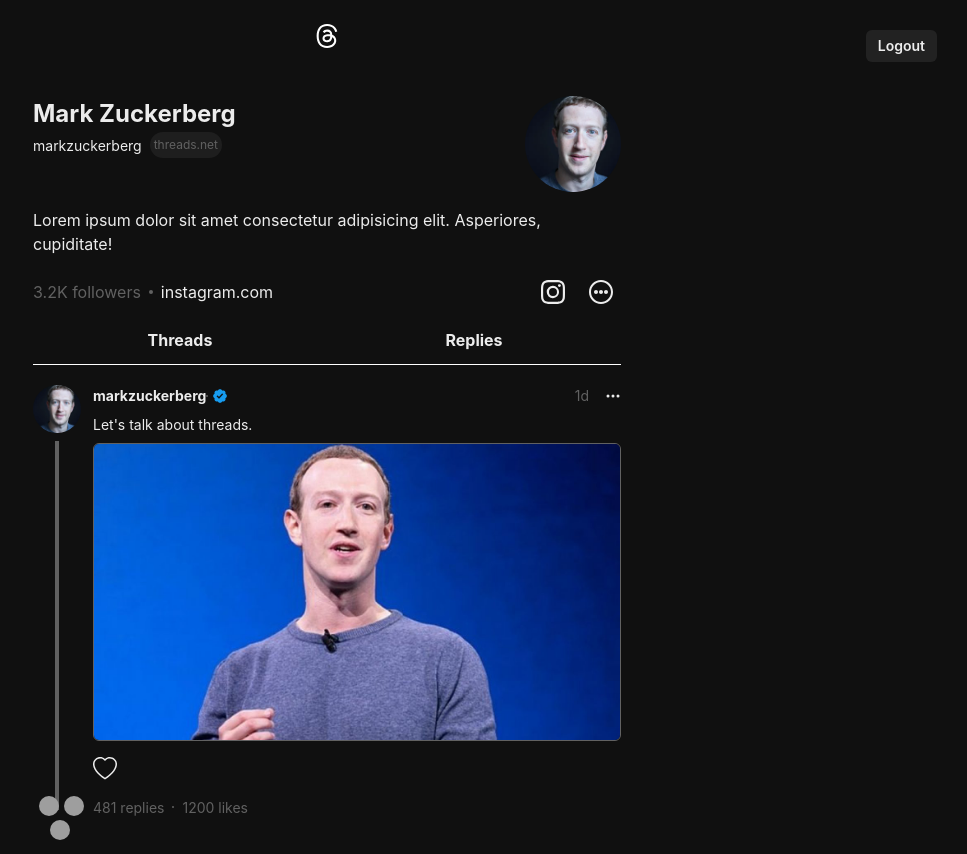
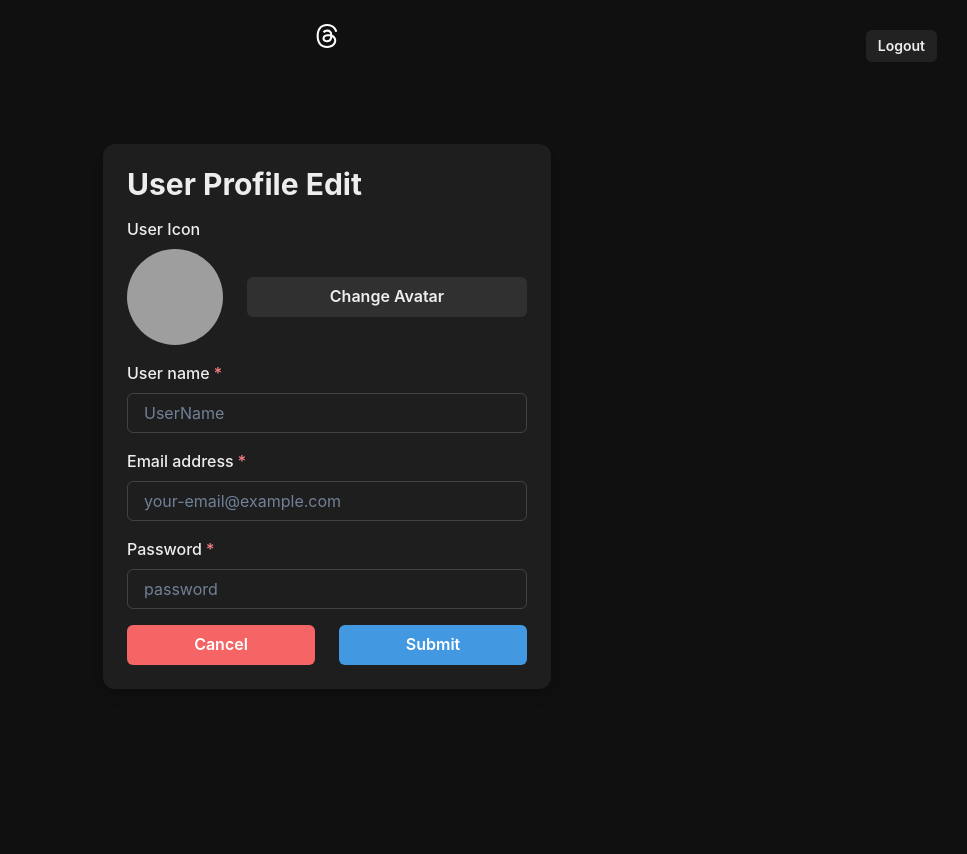
Before and after one commit to mustafazorlu/threads-clone, a React (Vite) app in the folder frontend/: page /update in a window 1280 px wide. Shown: the whole page, without its empty margins (313-1280 px from the left). After the commit the page ends 800 px from the top, so only its background shows below. Built offline with nearby package versions, Linux system fonts and the light colour scheme; sample sign-in values are in the browser's storage; grey boxes are pictures that could not be loaded.

Commit message:
update sayfası

```diff
--- a/frontend/src/App.jsx
+++ b/frontend/src/App.jsx
@@ -9,6 +9,7 @@
 import { useRecoilValue } from "recoil";
 import HomePage from "./pages/HomePage";
 import LogoutButton from "./components/LogoutButton";
+import UpdateProfilePage from "./pages/UpdateProfilePage";
 
 function App() {
     const user = useRecoilValue(userAtom);
@@ -27,11 +28,21 @@
                         path="/auth"
                         element={!user ? <AuthPage /> : <Navigate to={"/"} />}
                     />
+                    <Route
+                        path="/update"
+                        element={
+                            user ? (
+                                <UpdateProfilePage />
+                            ) : (
+                                <Navigate to={"/auth"} />
+                            )
+                        }
+                    />
                     <Route path="/:username" element={<UserPage />} />
                     <Route path="/:username/post/:pid" element={<PostPage />} />
                 </Routes>
 
-                {user && <LogoutButton/>}
+                {user && <LogoutButton />}
             </Container>
         </>
     );
--- /dev/null
+++ b/frontend/src/pages/UpdateProfilePage.jsx
@@ -0,0 +1,105 @@
+"use client";
+
+import {
+    Button,
+    Flex,
+    FormControl,
+    FormLabel,
+    Heading,
+    Input,
+    Stack,
+    useColorModeValue,
+    // HStack,
+    Avatar,
+    AvatarBadge,
+    IconButton,
+    Center,
+} from "@chakra-ui/react";
+import { SmallCloseIcon } from "@chakra-ui/icons";
+
+const UpdateProfilePage = () => {
+    return (
+        <Flex
+            minH={"80vh"}
+            align={"center"}
+            justify={"center"}
+            // bg={useColorModeValue("gray.50", "gray.dark")}
+        >
+            <Stack
+                spacing={4}
+                w={"full"}
+                maxW={"md"}
+                bg={useColorModeValue("white", "gray.dark")}
+                rounded={"xl"}
+                boxShadow={"lg"}
+                p={6}
+                my={12}
+            >
+                <Heading lineHeight={1.1} fontSize={{ base: "2xl", sm: "3xl" }}>
+                    User Profile Edit
+                </Heading>
+                <FormControl id="userName">
+                    <FormLabel>User Icon</FormLabel>
+                    <Stack direction={["column", "row"]} spacing={6}>
+                        <Center>
+                            <Avatar size="xl" src="https://bit.ly/sage-adebayo" />
+
+
+                        </Center>
+                        <Center w="full">
+                            <Button w="full">Change Avatar</Button>
+                        </Center>
+                    </Stack>
+                </FormControl>
+                <FormControl id="userName" isRequired>
+                    <FormLabel>User name</FormLabel>
+                    <Input
+                        placeholder="UserName"
+                        _placeholder={{ color: "gray.500" }}
+                        type="text"
+                    />
+                </FormControl>
+                <FormControl id="email" isRequired>
+                    <FormLabel>Email address</FormLabel>
+                    <Input
+                        placeholder="your-email@example.com"
+                        _placeholder={{ color: "gray.500" }}
+                        type="email"
+                    />
+                </FormControl>
+                <FormControl id="password" isRequired>
+                    <FormLabel>Password</FormLabel>
+                    <Input
+                        placeholder="password"
+                        _placeholder={{ color: "gray.500" }}
+                        type="password"
+                    />
+                </FormControl>
+                <Stack spacing={6} direction={["column", "row"]}>
+                    <Button
+                        bg={"red.400"}
+                        color={"white"}
+                        w="full"
+                        _hover={{
+                            bg: "red.500",
+                        }}
+                    >
+                        Cancel
+                    </Button>
+                    <Button
+                        bg={"blue.400"}
+                        color={"white"}
+                        w="full"
+                        _hover={{
+                            bg: "blue.500",
+                        }}
+                    >
+                        Submit
+                    </Button>
+                </Stack>
+            </Stack>
+        </Flex>
+    );
+};
+
+export default UpdateProfilePage;
```
